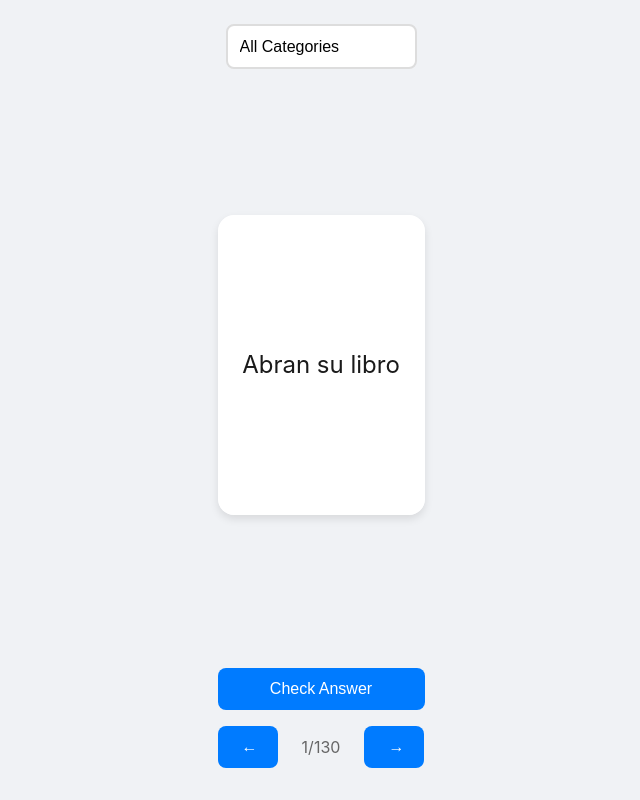
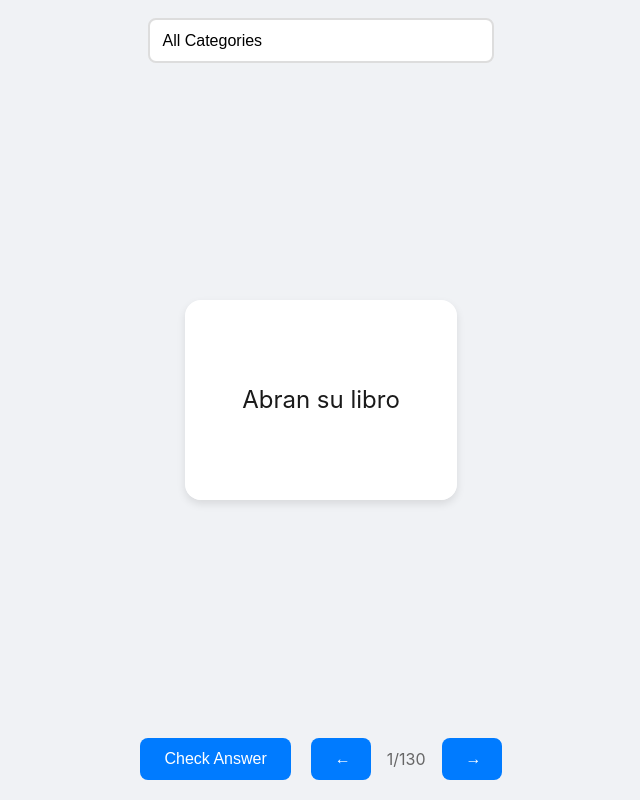
Before and after one commit to Benunc/spanish, a plain HTML site: page index.html in a window 1280 px wide. Shown: the whole page, without its empty margins (319-959 px from the left). Drawn offline with Linux system fonts and the light colour scheme.

Commit message:
style better--no scroll

```diff
--- a/styles.css
+++ b/styles.css
@@ -21,6 +21,8 @@ body {
     flex-direction: column;
     gap: 20px;
     height: 100vh;
+    max-height: 100vh;
+    overflow: hidden;
 }
 
 .category-selector {
@@ -46,6 +48,7 @@ select {
     align-items: center;
     perspective: 1000px;
     touch-action: pan-y pinch-zoom;
+    padding: 10px;
 }
 
 .flashcard {
@@ -156,3 +159,50 @@ button:active {
 .flipped .card-inner {
     transform: rotateY(180deg);
 }
+
+/* Portrait mode styles */
+@media screen and (orientation: portrait) {
+    .flashcard {
+        width: 90%;
+        max-width: 500px;
+        height: 350px;
+    }
+
+    .card-front p, .card-back p {
+        font-size: 28px;
+    }
+}
+
+/* Landscape mode styles */
+@media screen and (orientation: landscape) {
+    .container {
+        padding: 10px;
+        gap: 10px;
+    }
+
+    .flashcard {
+        width: 80%;
+        max-width: 800px;
+        height: 200px;
+    }
+
+    .card-front p, .card-back p {
+        font-size: 24px;
+    }
+
+    .controls {
+        flex-direction: row;
+        justify-content: center;
+        align-items: center;
+        gap: 20px;
+        padding: 10px 0;
+    }
+
+    .navigation {
+        margin: 0;
+    }
+
+    #checkAnswer {
+        margin: 0;
+    }
+}
```
